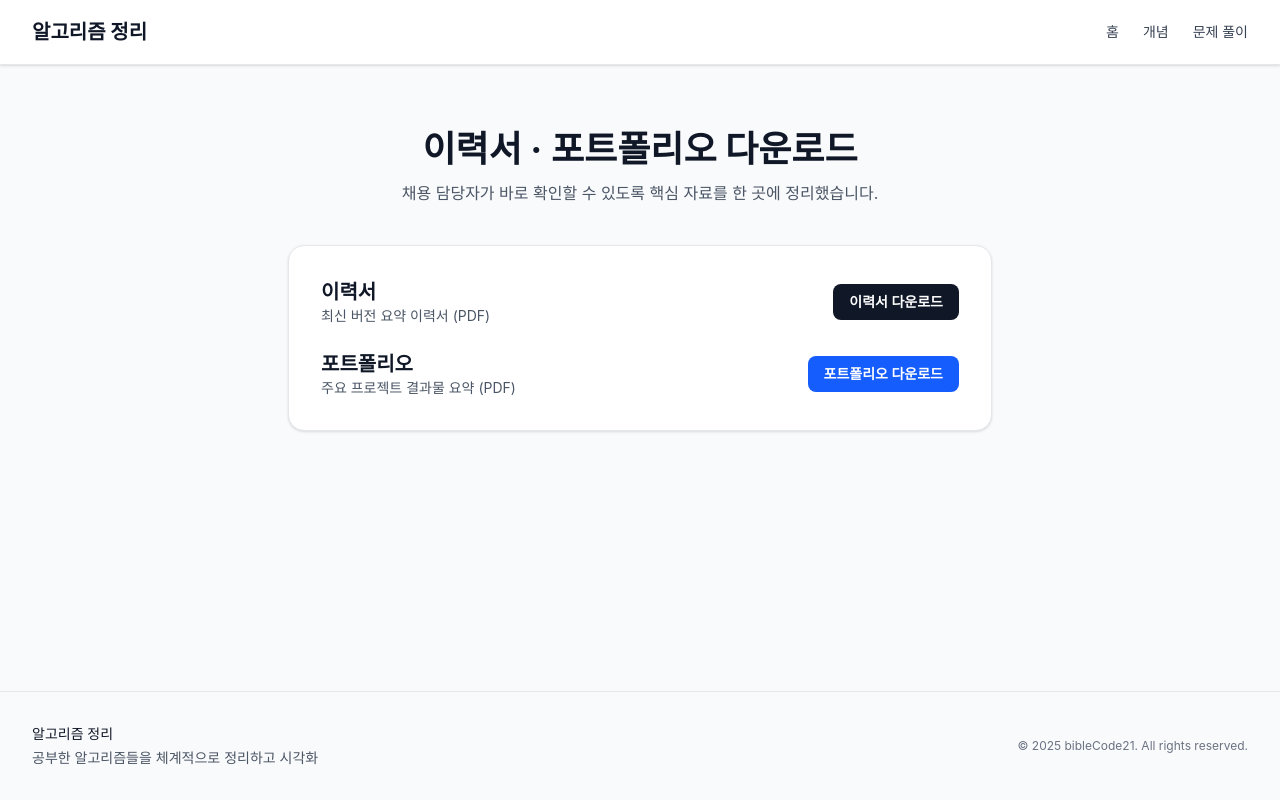
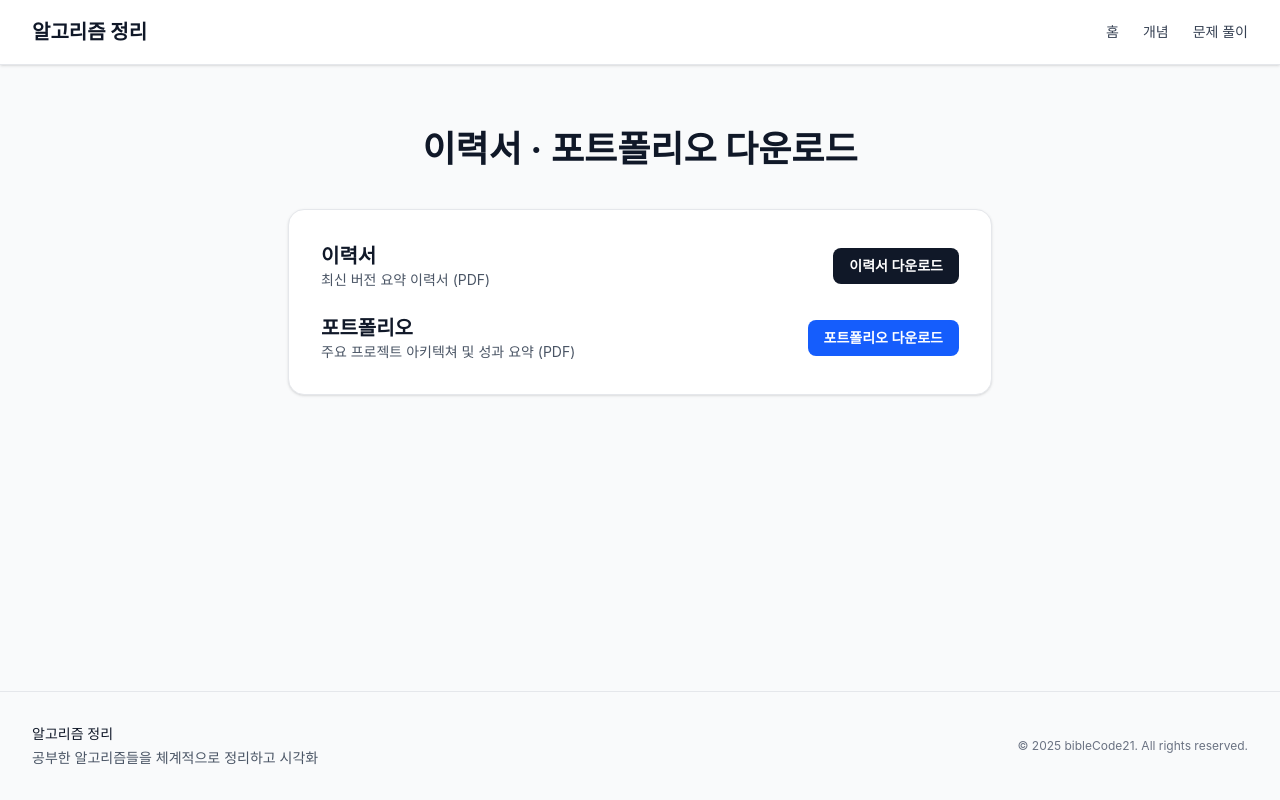
Before and after one commit to bibleCode21/study-algorithm, a Next.js app: page /downloads in a window 1280 px wide. Built offline with nearby package versions, Linux system fonts and the light colour scheme.

Commit message:
fix: 문구 및 파일이름 수정

```diff
--- a/src/app/downloads/page.tsx
+++ b/src/app/downloads/page.tsx
@@ -17,9 +17,6 @@ const DownloadsPage = () => {
           <h1 className="text-3xl md:text-4xl font-bold text-gray-900 mb-3">
             이력서 · 포트폴리오 다운로드
           </h1>
-          <p className="text-gray-600">
-            채용 담당자가 바로 확인할 수 있도록 핵심 자료를 한 곳에 정리했습니다.
-          </p>
         </header>
 
         <div className="bg-white border border-gray-200 rounded-2xl p-6 md:p-8 shadow-sm">
@@ -32,7 +29,7 @@ const DownloadsPage = () => {
                 </p>
               </div>
               <a
-                href="/resume.pdf"
+                href="/kjh_resume.pdf"
                 download
                 className="inline-flex items-center justify-center rounded-lg bg-gray-900 px-4 py-2 text-sm font-semibold text-white hover:bg-gray-800 transition"
               >
@@ -44,11 +41,11 @@ const DownloadsPage = () => {
               <div>
                 <h2 className="text-xl font-semibold text-gray-900">포트폴리오</h2>
                 <p className="text-sm text-gray-600">
-                  주요 프로젝트 결과물 요약 (PDF)
+                  주요 프로젝트 아키텍쳐 및 성과 요약 (PDF)
                 </p>
               </div>
               <a
-                href="/portfolio.pdf"
+                href="/kjh_portfolio.pdf"
                 download
                 className="inline-flex items-center justify-center rounded-lg bg-blue-600 px-4 py-2 text-sm font-semibold text-white hover:bg-blue-500 transition"
               >
```
Also changed, not shown: 2 other files (tests, documents, lock files or other folders).
